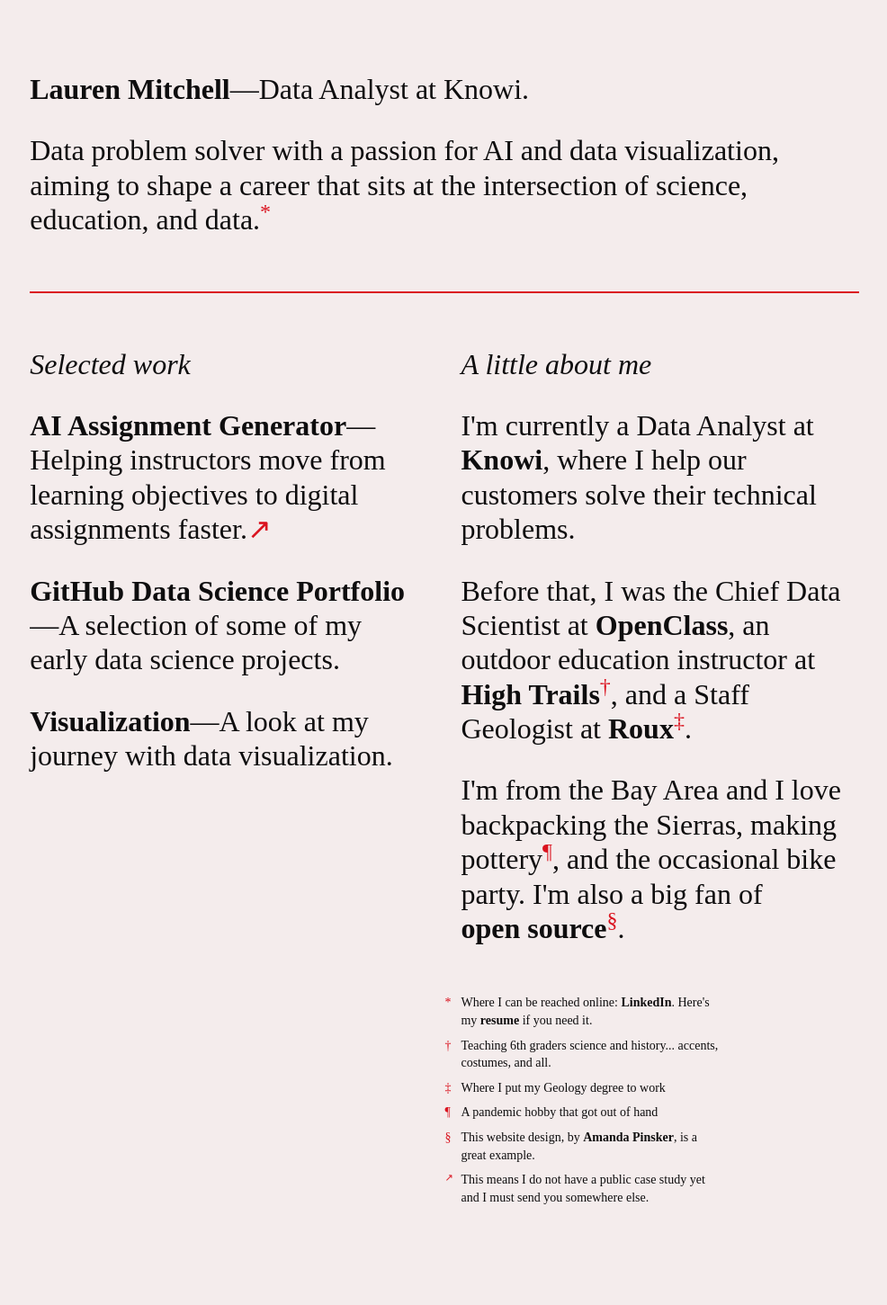
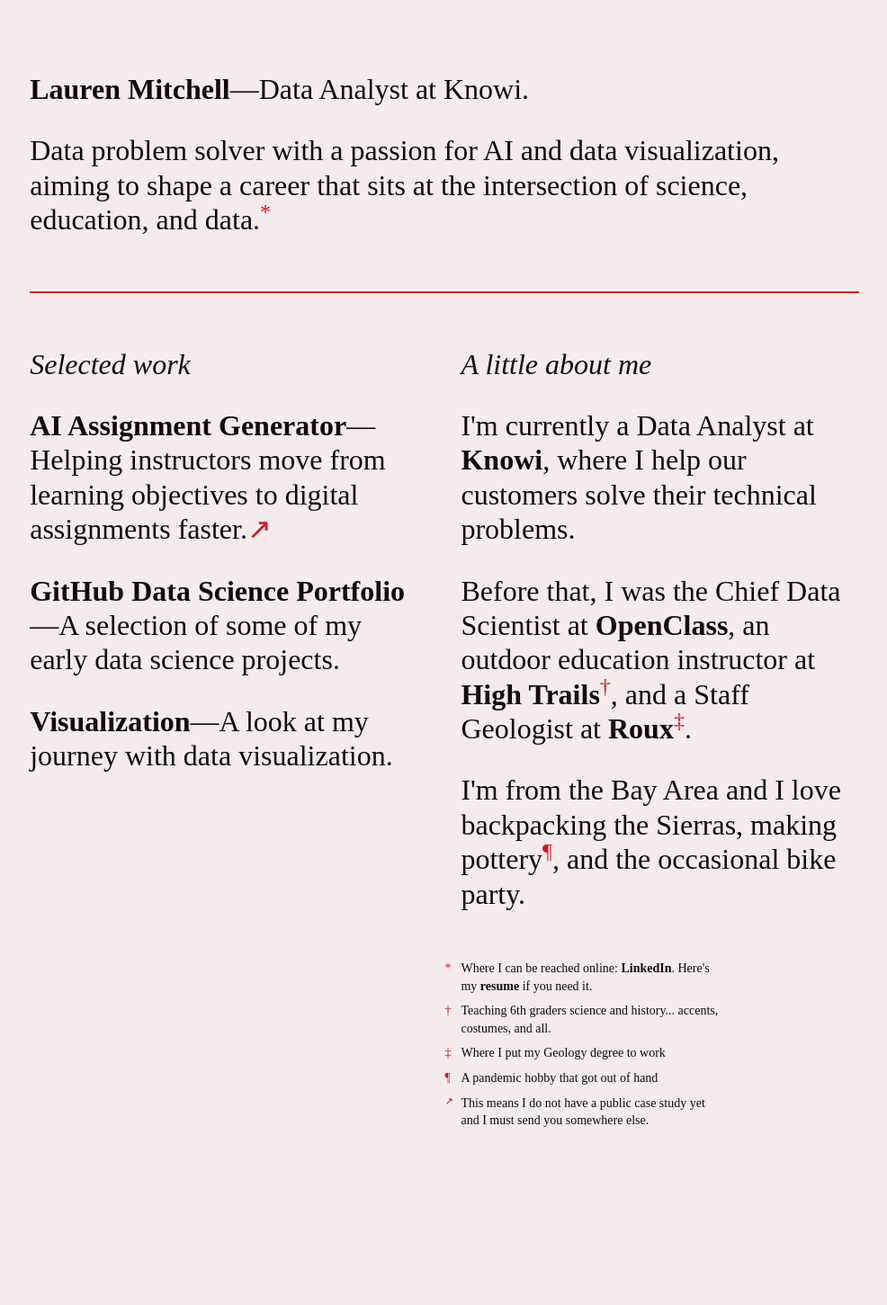
Before and after one commit to laurenmitch/laurenmitch.github.io, a Jekyll site: the page built from index.html, in a window 1280 px wide. Shown: the whole page at 90% size, without its empty margins (146-1132 px from the left). Built offline with Jekyll 4.4.1, drawn with Linux system fonts in a browser that asks for light colours; some web fonts are replaced; after the commit the page ends 1366 px from its top, so only the background shows below that.

Commit message:
Update index.html

```diff
--- a/index.html
+++ b/index.html
@@ -31,13 +31,12 @@
         <h2>A little about me</h2>
         <div> I'm currently a Data Analyst at <a href="https://www.knowi.com/">Knowi</a>, where I help our customers solve their technical problems.</div>
         <div>Before that, I was the Chief Data Scientist at <a href="https://openclass.ai/">OpenClass</a>, an outdoor education instructor at <a href="https://www.htoec.org/">High Trails</a><span class="accent superscript" id="dagger" onmouseover="addClass(dagger2, 'footnote-accent');" onmouseout="removeClass(dagger2, 'footnote-accent');">†</span>, and a Staff Geologist at <a href="https://www.rouxinc.com/">Roux</a><span class="accent superscript" id="doubledagger" onmouseover="addClass(doubledagger2, 'footnote-accent');" onmouseout="removeClass(doubledagger2, 'footnote-accent');">‡</span>.</div>
-        <div>I'm from the Bay Area and I love backpacking the Sierras, making pottery<span class="accent superscript" id="paragraph" onmouseover="addClass(paragraph2, 'footnote-accent');" onmouseout="removeClass(paragraph2, 'footnote-accent');">¶</span>, and the occasional bike party. I'm also a big fan of <a href="https://github.com/ampinsk/ampinsk.github.io">open</a>&nbsp;<a href="https://github.com/ampinsk/ampinsk.github.io">source</a><span class="accent superscript" id="curly" onmouseover="addClass(curly2, 'footnote-accent');" onmouseout="removeClass(curly2, 'footnote-accent');">§</span>.</div>
+        <div>I'm from the Bay Area and I love backpacking the Sierras, making pottery<span class="accent superscript" id="paragraph" onmouseover="addClass(paragraph2, 'footnote-accent');" onmouseout="removeClass(paragraph2, 'footnote-accent');">¶</span>, and the occasional bike party.</div>
         <div class="notes grid">
           <span class="accent">*</span><p class="note" id="asterisk2"><span>Where I can be reached online: <a href="https://www.linkedin.com/in/laurenmit/">LinkedIn</a>.</span> Here's my <a href="/mitchell-resume-2024.pdf">resume</a> if you need it.</span></p>
           <span class="accent">†</span><p class="note" id="dagger2"><span>Teaching 6th graders science and history... accents, costumes, and all.</span></p>
           <span class="accent">‡</span><p class="note" id="doubledagger2"><span>Where I put my Geology degree to work</span></p>
           <span class="accent">¶</span><p class="note" id="section2"><span>A pandemic hobby that got out of hand</span></p>
-          <span class="accent">§</span><p class="note" id="curly2"><span>This website design, by <a href="https://github.com/ampinsk/ampinsk.github.io">Amanda Pinsker</a>, is a great example.</span></p>
           <span class="accent optically-smaller">&#8599;&#xFE0E;</span><p class="note" id="external2"><span>This means I do not have a public case study yet and I must send you somewhere else.</span></p>
         </div>
 
```
